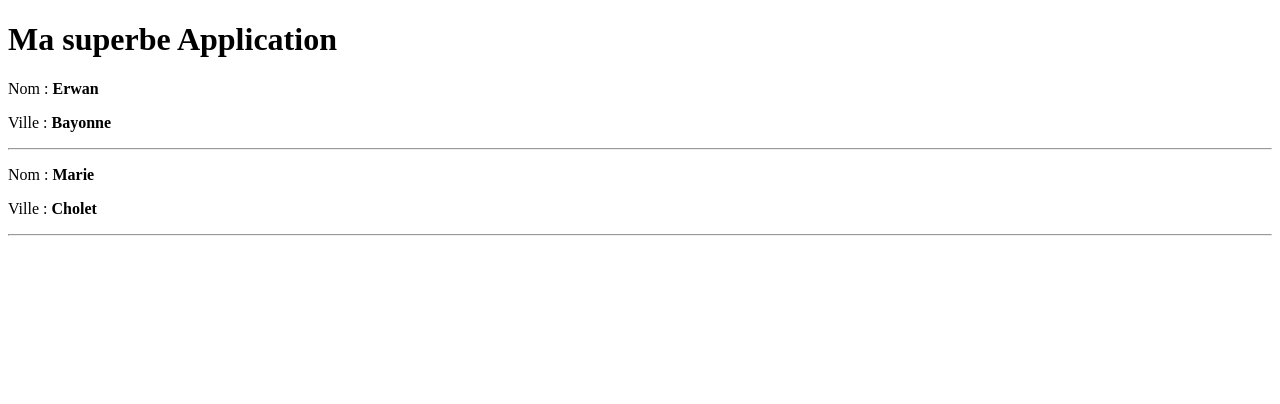
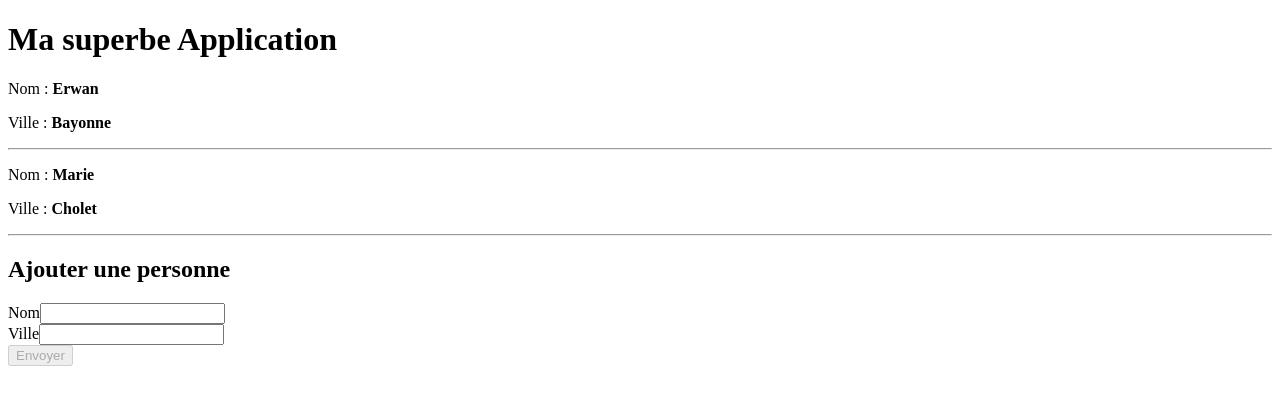
Before and after one commit to erwang64/angular_application_with_springboot, an Angular app: page / in a window 1280 px wide. Shown: the top 404 px of the page. Built offline with nearby package versions, Linux system fonts and the light colour scheme.

Commit message:
Ajout du formulaire

```diff
--- a/src/app/app.html
+++ b/src/app/app.html
@@ -11,3 +11,16 @@
 } @else {
   <p>La liste est vide</p>
 }
+
+<h2>Ajouter une personne</h2>
+    <form [formGroup]="form" (ngSubmit)="ajouterPersonne()">
+      <div>
+        <label for="name">Nom</label>
+        <input type="text" id="name" formControlName="name" />
+      </div>
+      <div>
+        <label for="ville">Ville</label>
+        <input type="text" id="ville" formControlName="ville" />
+      </div>
+      <button type="submit" [disabled]="form.invalid">Envoyer</button>
+    </form>
--- a/src/app/app.ts
+++ b/src/app/app.ts
@@ -2,10 +2,12 @@ import { Component, signal } from '@angular/core';
 import { RouterOutlet } from '@angular/router';
 import { Personne } from "./components/personne/personne";
 import { Lumiere } from "./components/lumiere/lumiere";
+import { FormControl, FormGroup, Validators } from '@angular/forms';
+import { ReactiveFormsModule } from '@angular/forms';
 
 @Component({
   selector: 'app-root',
-  imports: [RouterOutlet, Personne, Lumiere],
+  imports: [RouterOutlet, Personne, Lumiere, ReactiveFormsModule],
   templateUrl: './app.html',
   styleUrl: './app.scss'
 })
@@ -15,4 +17,32 @@ export class App {
     { nom: 'Erwan', ville: 'Bayonne' },
     { nom: 'Marie', ville: 'Cholet' },
   ]
+
+
+  // declaration du formulaire :
+
+  protected readonly form = new FormGroup({
+
+    name: new FormControl("", Validators.required),
+
+    ville: new FormControl("", [Validators.required]),
+  });
+
+ajouterPersonne() {
+  // On récupère les valeurs
+  const nouveauNom = this.form.value.name;
+  const nouvelleVille = this.form.value.ville;
+
+  // On vérifie qu'on a bien quelque chose avant de pousser
+  if (nouveauNom && nouvelleVille) {
+    this.listePersonnes.push({
+      nom: nouveauNom,
+      ville: nouvelleVille
+    });
+
+    // Bonus : On vide le formulaire après l'ajout pour faire propre
+    this.form.reset();
+  }
 }
+
+}
```
